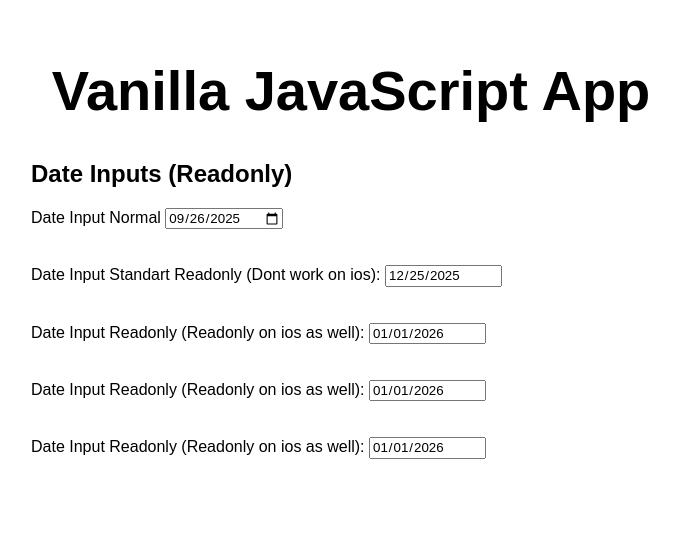
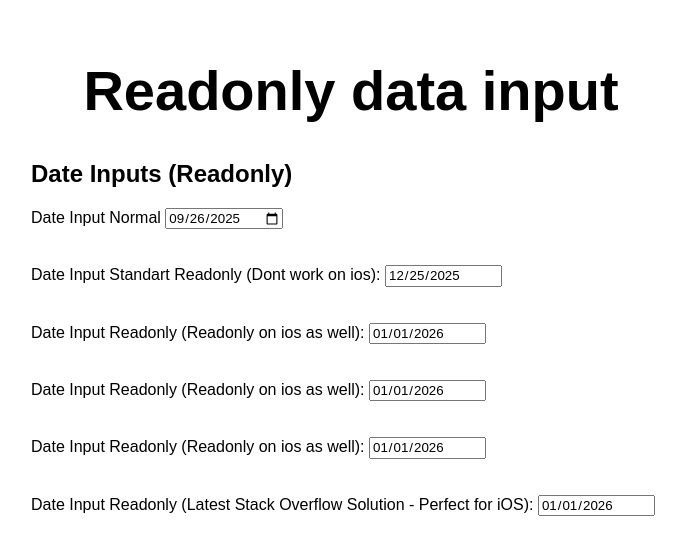
Before and after one commit to TomaT48/test-ios-input-readonly, a website: page src/index.html in a window 1280 px wide. Shown: the whole page, without its empty margins (289-975 px from the left). Drawn offline with Linux system fonts and the light colour scheme.

Commit message:
work in progress

```diff
--- a/src/index.html
+++ b/src/index.html
@@ -4,12 +4,12 @@
     <meta charset="UTF-8" />
     <meta name="viewport" content="width=device-width, initial-scale=1.0" />
     <link rel="stylesheet" href="styles.css" />
-    <title>Vanilla JavaScript App</title>
+    <title>Readonly data input</title>
   </head>
 
   <body>
     <main>
-      <h1>Vanilla JavaScript App</h1>
+      <h1>Readonly data input</h1>
 
       <div class="date-inputs">
         <h2>Date Inputs (Readonly)</h2>
@@ -82,6 +82,22 @@
             style="pointer-events: none; touch-action: none"
           />
         </div>
+        <br />
+        <br />
+        <div class="input-group" onclick="this.querySelector('input').blur()">
+          <label for="date6"
+            >Date Input Readonly (Latest Stack Overflow Solution - Perfect for
+            iOS):</label
+          >
+          <input
+            type="date"
+            id="date6"
+            name="date6"
+            value="2026-01-01"
+            readonly
+            style="pointer-events: none"
+          />
+        </div>
       </div>
     </main>
   </body>
```
